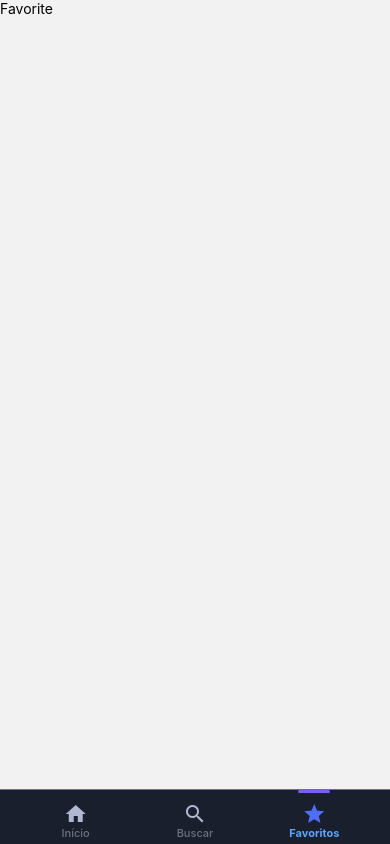
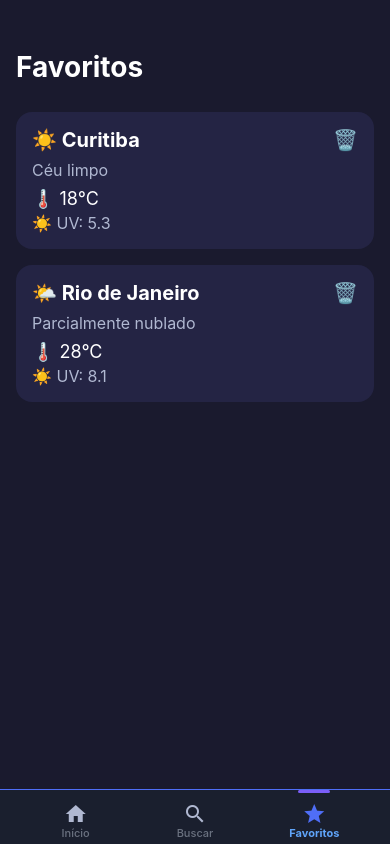
Before and after one commit to elionardosantos/react-native-p4, a React Native app: screen /Favorites in a window 390 px wide. Built offline with nearby package versions, Linux system fonts and the light colour scheme; no server answers.

Commit message:
AsyncStorage e remover favoritos

```diff
--- a/src/screens/Favorite/Favorite.tsx
+++ b/src/screens/Favorite/Favorite.tsx
@@ -1,9 +1,103 @@
-import { Text } from 'react-native';
+import { View, Text, StyleSheet } from "react-native";
+import { useState, useEffect } from "react";
+import { FavoriteCard } from "../../components/FavoriteCard";
+import AsyncStorage from "@react-native-async-storage/async-storage";
+
+const STORAGE_KEY = "@weatherapp:favorites";
+
+const INITIAL_FAVORITES = [
+  {
+    city: "Curitiba",
+    condition: "Céu limpo",
+    temperature: 18,
+    uvIndex: 5.3,
+    icon: "☀️",
+  },
+  {
+    city: "Rio de Janeiro",
+    condition: "Parcialmente nublado",
+    temperature: 28,
+    uvIndex: 8.1,
+    icon: "🌤️",
+  },
+];
 
 function Favorite() {
-    return (
-        <Text>Favorite</Text>
-    )
+  const [favorites, setFavorites] = useState(INITIAL_FAVORITES);
+
+  useEffect(() => {
+    loadFavorites();
+  }, []);
+
+  async function loadFavorites() {
+    try {
+      const data = await AsyncStorage.getItem(STORAGE_KEY);
+
+      if (data) {
+        setFavorites(JSON.parse(data));
+      } else {
+        await AsyncStorage.setItem(
+          STORAGE_KEY,
+          JSON.stringify(INITIAL_FAVORITES)
+        );
+      }
+    } catch (error) {
+      console.log(error);
+    }
+  }
+
+  async function removeFavorite(city: string) {
+    const updated = favorites.filter(
+      (item) => item.city !== city
+    );
+
+    setFavorites(updated);
+
+    try {
+      await AsyncStorage.setItem(
+        STORAGE_KEY,
+        JSON.stringify(updated)
+      );
+    } catch (error) {
+      console.log(error);
+    }
+  }
+
+  return (
+    <View style={styles.container}>
+      <Text style={styles.title}>
+        Favoritos
+      </Text>
+
+      {favorites.map((item) => (
+        <FavoriteCard
+          key={item.city}
+          city={item.city}
+          condition={item.condition}
+          temperature={item.temperature}
+          uvIndex={item.uvIndex}
+          icon={item.icon}
+          onRemove={() => removeFavorite(item.city)}
+        />
+      ))}
+    </View>
+  );
 }
 
+const styles = StyleSheet.create({
+  container: {
+    flex: 1,
+    backgroundColor: "#1A1A2E",
+    padding: 16,
+    paddingTop: 50,
+  },
+
+  title: {
+    fontSize: 28,
+    fontWeight: "bold",
+    color: "#FFFFFF",
+    marginBottom: 20,
+  },
+});
+
 export default Favorite;
```
